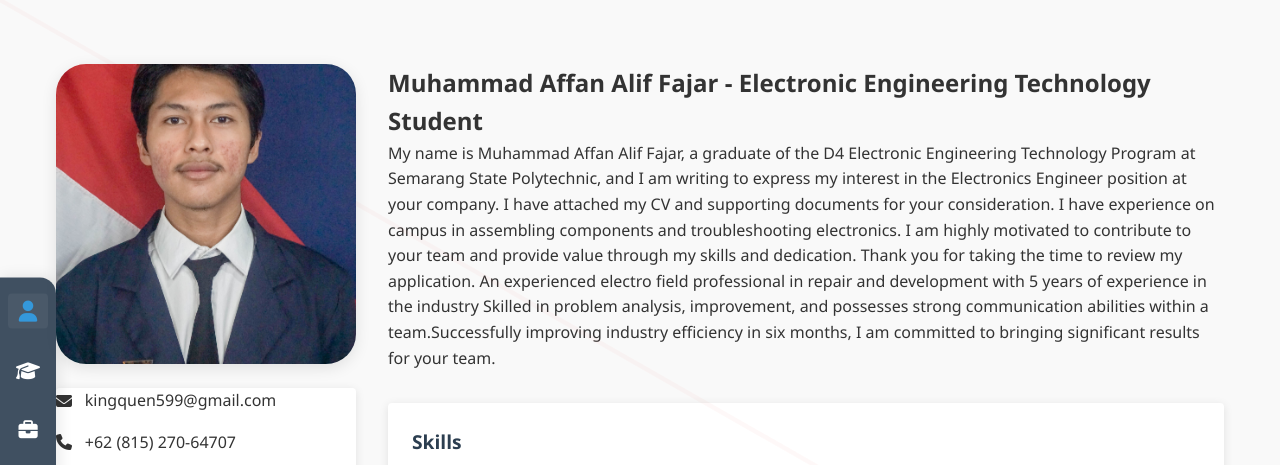
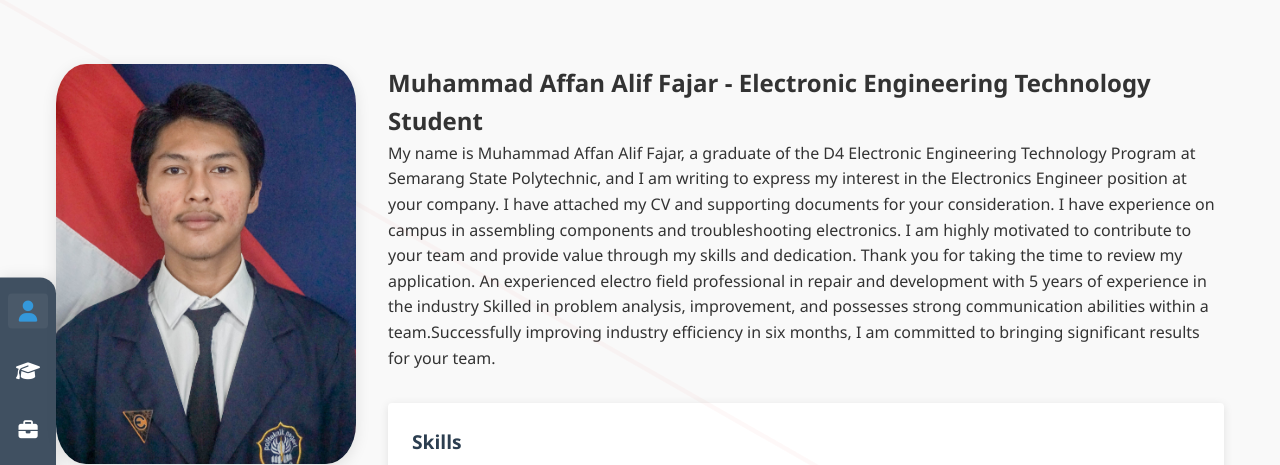
Before and after one commit to affanfajar599/portofolio, a plain HTML site: page index.html in a window 1280 px wide. Shown: the top 465 px of the page. Drawn offline with Linux system fonts and the light colour scheme.

Commit message:
Update style.css

```diff
--- a/css/style.css
+++ b/css/style.css
@@ -165,7 +165,7 @@ header {
     width: 100%;
     max-width: 300px;
     height: auto;
-    aspect-ratio: 1/1;
+    aspect-ratio: 3/4;
     border-radius: 10%;
     object-fit: cover;
     #border: 5px solid var(--primary-color);
```
